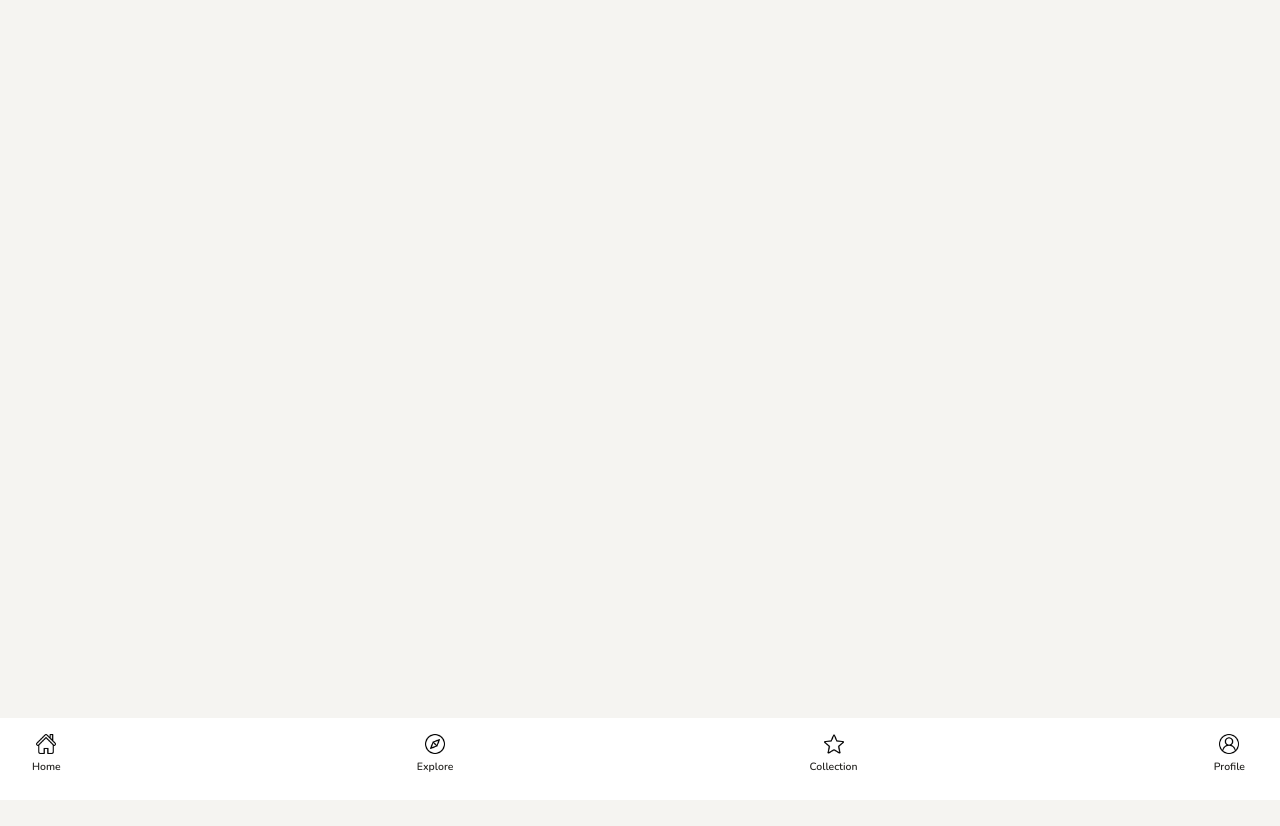
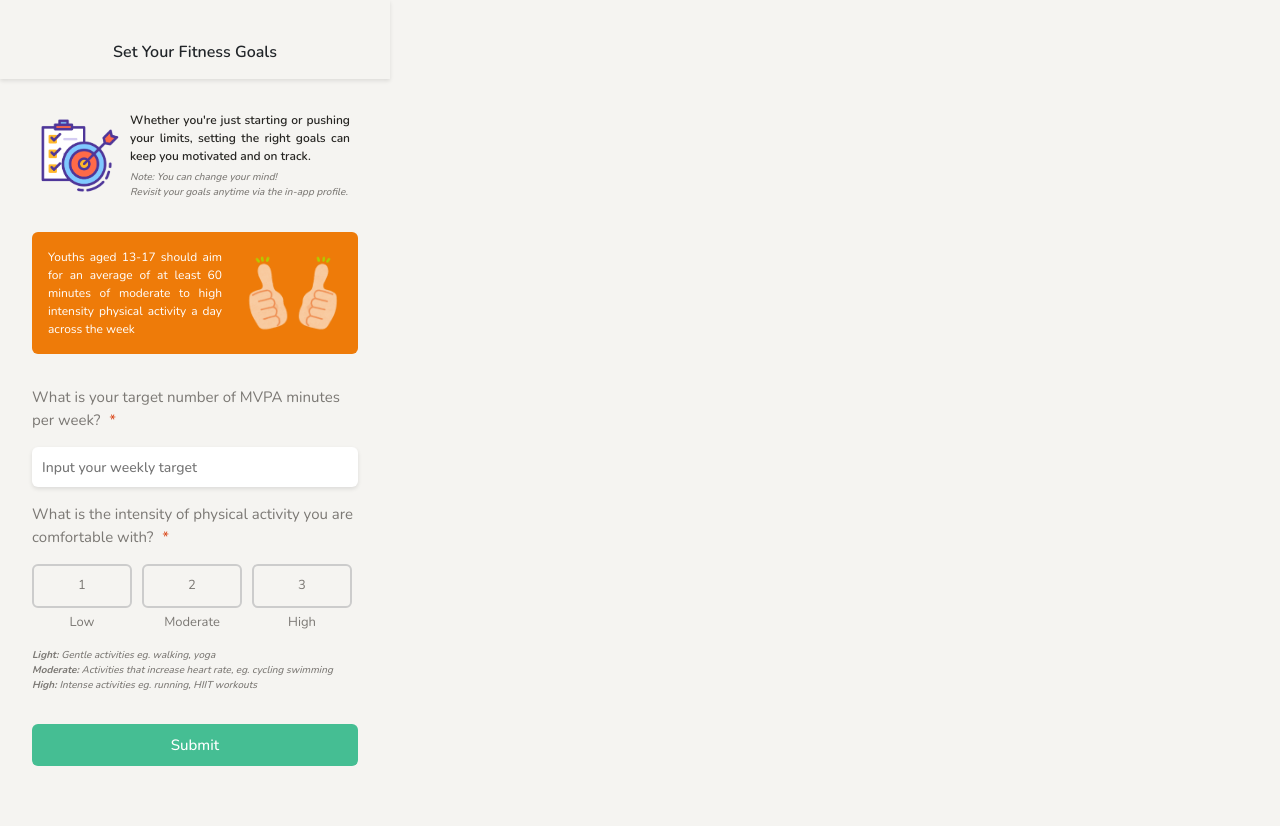
Before and after one commit to sherrykjy/IS483, a Vue app in the folder h365/: page /goal in a window 1280 px wide. Before the commit the page ends 800 px from the top, so only its background shows below. Built offline with nearby package versions, Linux system fonts and the light colour scheme.

Commit message:
goal setting page complete :-)

```diff
--- a/h365/src/router/index.js
+++ b/h365/src/router/index.js
@@ -16,7 +16,7 @@ const routes = [
     },
 
     {
-        path: "/goals",
+        path: "/goal",
         name: "goalSettingPage",
         component: () => import("@/views/goalSettingPage.vue"),
         meta: { hideNavBar: true }
--- a/h365/src/views/goalSettingPage.vue
+++ b/h365/src/views/goalSettingPage.vue
@@ -1,11 +1,257 @@
 <template>
-    <div>
-        <h1>Login Page</h1>
+    <div class="pageHeader">
+        <p> Set Your Fitness Goals </p>
     </div>
+
+    <div class="container" style="padding: 32px 40px 0 40px; display: flex; align-items: center;">
+        <div class="image">
+            <img src="../assets/icons/goal/goal1.png" style="width: 90px; height: auto;">
+        </div>
+
+        <div class="vertical">
+            <p class="head"> Whether you're just starting or pushing your limits, setting the right goals can keep you motivated and on track. </p>
+            <p class="body"> Note: You can change your mind! </p>
+            <p class="body"> Revisit your goals anytime via the in-app profile. </p>
+        </div>
+
+    </div>
+
+    <div class="container">
+        <div class="banner">
+            <div class="text">
+                <p class="body"> Youths aged 13-17 should aim for an average of at least 60 minutes
+                 of moderate to high intensity physical activity a day across the week </p>
+            </div>
+
+            <div class="image">
+                <img src="../assets/icons/goal/goal2.png">
+            </div>
+        </div>
+    </div>
+
+    <div class="container">
+        <form action="">
+            <div class="question">
+                <div class="label">
+                    What is your target number of MVPA minutes per week?
+                    <span class="compulsory">*</span>
+                </div>
+
+                <div class="input drop-shadow">
+                    <input type="number" v-model="goal" name="goal"
+                    id="goal" placeholder="Input your weekly target">
+                </div>
+            </div>
+
+            <div class="question">
+                <div class="label">
+                    What is the intensity of physical activity you are comfortable with?
+                    <span class="compulsory"> * </span>
+                </div>
+
+                <div class="radio-buttons">
+                    <div class="selection">
+                        <label class="radio-button" :class="{ selected: selectedIntensity === '1' }">
+                            <input type="radio" v-model="selectedIntensity" value="1" />
+                            1
+                        </label>
+                        <p> Low </p>
+                    </div>
+
+                    <div class="selection">
+                        <label class="radio-button" :class="{ selected: selectedIntensity === '2' }">
+                            <input type="radio" v-model="selectedIntensity" value="2" />
+                            2
+                        </label>
+                        <p> Moderate </p>
+                    </div>
+
+                    <div class="selection">
+                        <label class="radio-button" :class="{ selected: selectedIntensity === '3' }">
+                            <input type="radio" v-model="selectedIntensity" value="3" />
+                            3
+                        </label>
+                        <p> High </p>
+                    </div>
+                </div>
+
+                <div class="info">
+                    <p>
+                        <span> Light: </span>
+                        Gentle activities eg. walking, yoga
+                    </p>
+
+                    <p>
+                        <span> Moderate: </span>
+                        Activities that increase heart rate, eg. cycling swimming
+                    </p>
+
+                    <p>
+                        <span> High: </span>
+                        Intense activities eg. running, HIIT workouts
+                    </p>
+                </div>
+
+            </div>
+
+            <button class="formButton" style="color: var(--default-white);
+                background: var(--green); margin-top: 15px;"> <!-- need to add form handling here -->
+                Submit
+            </button>
+        </form>
+
+    </div>
+
 </template>
 
-<script></script>
+<script>
+export default {
+    data() {
+        return {
+            selectedIntensity: ''
+        }
+    }
+}
+</script>
 
 <style scoped>
+.container {
+    padding: 32px 32px 0 32px;
+    /* display: flex; */
+    justify-content: center;
+}
+
+.banner {
+    display: flex;
+    background-color: var(--orange);
+    border-radius: 6px;
+    align-items: center;
+    justify-content: space-between;
+}
+
+.text {
+    padding: 16px;
+}
+
+.text p {
+    margin-bottom: 0;
+    color: var(--default-white);
+}
+
+.vertical {
+    flex-direction: column;
+}
+
+.vertical p {
+    margin-bottom: 0;
+}
+
+.vertical .head {
+    font-family: text-semibold;
+    font-size: 12px;
+    color: var(--default-text);
+    text-align: justify;
+    margin-bottom: 5px;
+}
+
+.vertical .body {
+    font-family: text-medium;
+    font-size: 10px;
+    color: var(--text-highlight);
+    font-style: italic;
+}
+
+.body {
+    font-family: text-regular;
+    font-size: 12px;
+    text-align: justify;
+}
+
+.image img {
+    width: 120px;
+    padding-right: 10px;
+}
+
+.question {
+    padding-bottom: 16px;
+    width: 100%;
+}
+
+.label {
+    font-family: text-regular;
+    font-size: 15px;
+    color: var(--text-highlight);
+    margin-bottom: 16px;
+}
+
+.compulsory {
+    color: var(--red);
+    margin-left: 5px;
+}
+
+input {
+    border: none;
+    width: 100%;
+    height: 40px;
+    padding: 0 10px;
+    font-family: text-medium;
+    font-size: 14px;
+    color: var(--text-highlight);
+}
+
+.input {
+    background-color: white;
+    border-radius: 6px;
+    height: 40px;
+}
+
+.selection {
+    text-align: center;
+    font-family: text-regular;
+    color: var(--text-highlight);
+}
+
+.radio-buttons {
+    display: flex;
+    gap: 10px;
+    font-size: 13px;
+}
+
+.radio-button {
+    display: inline-block;
+    padding: 10px 20px;
+    border: 2px solid #ccc;
+    border-radius: 6px;
+    cursor: pointer;
+    text-align: center;
+    width: 100px;
+    transition: background-color 0.3s, border-color 0.3s;
+    margin-bottom: 5px;
+}
+
+.radio-button input[type="radio"] {
+  display: none;
+}
+
+.radio-button.selected {
+  background-color: var(--text-highlight);
+  color: white;
+  border-color: var(--text-highlight);
+}
+
+.info {
+    font-size: 10px;
+    font-style: italic;
+    color: var(--text-highlight);
+}
+
+.info p{
+    margin-bottom: 0;
+    font-family: text-medium;
+}
+
+.info span {
+    font-family: text-bold;
+}
 
 </style>
--- a/h365/src/views/informationPage.vue
+++ b/h365/src/views/informationPage.vue
@@ -1,5 +1,5 @@
 <template>
-    <div class="basicHeader">
+    <div class="pageHeader">
         <p>Tell us more!</p>
     </div>
 
```
Also changed, not shown: h365/src/assets/icons/goal/goal1.png (added), h365/src/assets/icons/goal/goal2.png (renamed from h365/src/assets/icons/fyp (1) copy 2.png).
